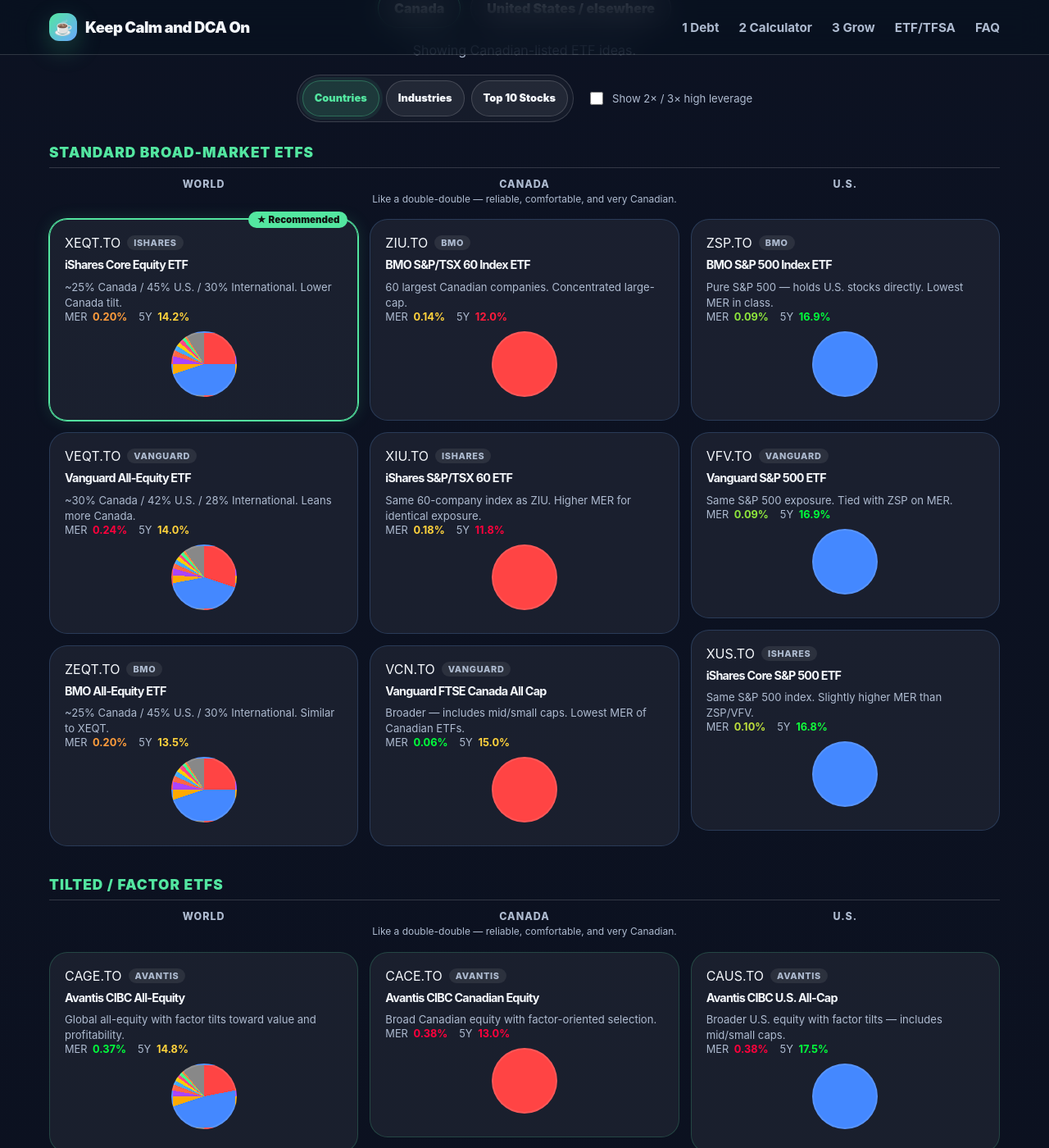
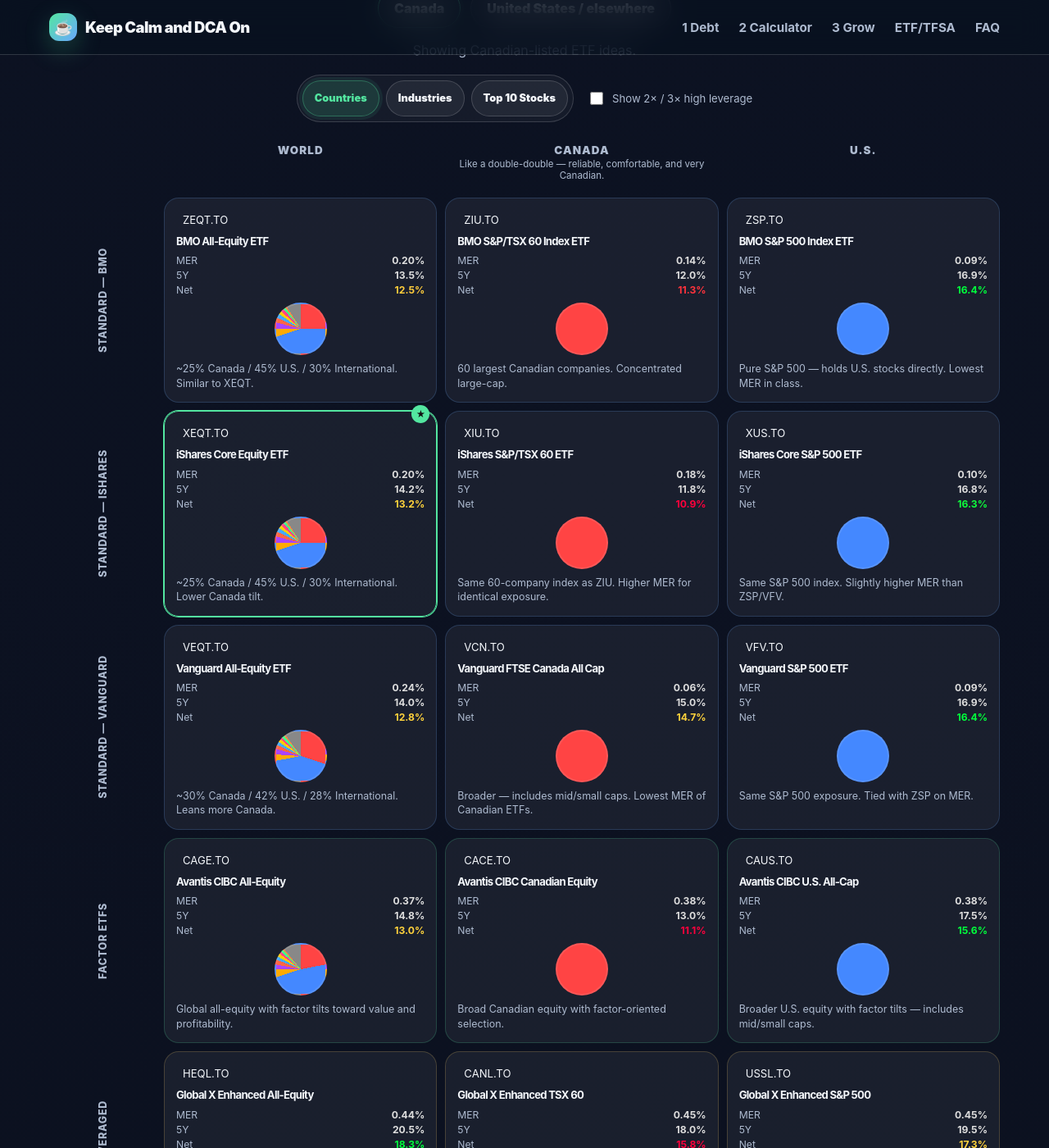
Before and after one commit to thestamp/dcathedip, a Jekyll site: the page built from index.html, in a window 1280 px wide and 1400 px high, scrolled down 10982 px. Shown: the whole window at 82% size. Built offline with Jekyll 4.4.1, drawn with Linux system fonts in a browser that asks for light colours; some of the changed text lies outside the part shown.

Commit message:
Restructure ETF grid: row-per-company, Net score, vertical row labels
- 5 rows: BMO → iShares → Vanguard → Factor → 1.25× Leveraged
- 4 columns: Row label | World | Canada | U.S.
- Vertical text row labels on the left
- New "Net" metric: 5Y return minus 5× MER, color-coded red→yellow→green
- MER and 5Y shown uncolored for reference
- Only the Net score is color-coded

```diff
--- a/assets/css/styles.css
+++ b/assets/css/styles.css
@@ -588,7 +588,7 @@
 .etf-cell.growth { background: rgba(83,230,160,0.09); }
 .etf-cell.leveraged { background: rgba(255,209,102,0.09); }
 
-/* ETF card grid */
+/* ETF table layout — row-per-company */
 .etf-grid { margin-top: 0; }
 .etf-grid-controls {
   display: flex; align-items: center; justify-content: center; gap: 16px;
@@ -600,104 +600,94 @@
 }
 .pie-mode-btn { border-radius: 999px !important; font-size: 0.82rem; padding: 5px 14px !important; }
 .pie-mode-btn.active { background: rgba(83,230,160,0.15) !important; color: var(--green) !important; border-color: rgba(83,230,160,0.3) !important; }
-
 .etf-leverage-toggle {
   display: flex; align-items: center; gap: 8px; cursor: pointer;
   font-size: 0.82rem; color: var(--muted); user-select: none;
 }
 .etf-leverage-toggle input[type="checkbox"] { accent-color: var(--gold); width: 16px; height: 16px; }
-
-/* Section grouping */
 .etf-section { margin-bottom: 28px; }
 .etf-section-header {
   font-size: 1.08rem; font-weight: 900; color: var(--green);
   padding: 8px 0 8px; border-bottom: 1px solid var(--border);
   margin-bottom: 6px; text-transform: uppercase; letter-spacing: 0.06em;
 }
-.etf-matrix-h small {
-  display: block; font-weight: 400; text-transform: none; letter-spacing: 0;
-  font-size: 0.75rem; color: var(--muted); margin-top: 3px; line-height: 1.35;
+.etf-section-sub { font-size: 0.84rem; color: var(--muted); margin: 0 0 14px; line-height: 1.5; }
+
+.etf-table {
+  display: flex; flex-direction: column; gap: 10px;
 }
-.etf-matrix-headers {
-  display: grid; grid-template-columns: 1fr 1fr 1fr; gap: 14px;
-  margin-bottom: 10px;
+.etf-table-hdr {
+  display: grid; grid-template-columns: 130px 1fr 1fr 1fr; gap: 10px;
+  margin-bottom: 2px;
 }
-.etf-matrix-h {
-  text-align: center; font-size: 0.78rem; font-weight: 800;
+.etf-table-hdr span {
+  text-align: center; font-size: 0.84rem; font-weight: 900;
   color: var(--muted); text-transform: uppercase; letter-spacing: 0.08em;
-  padding: 6px 0;
+  padding: 8px 4px;
+}
+.etf-table-hdr span:first-child { color: transparent; }
+.etf-table-hdr small { display: block; font-weight: 400; text-transform: none; letter-spacing: 0; font-size: 0.72rem; color: var(--muted); margin-top: 2px; }
+.etf-table-row {
+  display: grid; grid-template-columns: 130px 1fr 1fr 1fr; gap: 10px;
+  align-items: stretch;
+}
+.etf-row-label {
+  display: flex; align-items: center; justify-content: center;
+  padding: 8px;
+}
+.etf-row-label span {
+  writing-mode: vertical-lr; transform: rotate(180deg);
+  font-size: 0.78rem; font-weight: 800; color: var(--muted);
+  text-transform: uppercase; letter-spacing: 0.06em;
+  white-space: nowrap;
 }
 
-.etf-columns {
-  display: grid;
-  grid-template-columns: 1fr 1fr 1fr;
-  gap: 14px;
+/* Cell cards inside the table */
+.etf-cell-card {
+  border: 1px solid var(--border); border-radius: 18px; padding: 14px;
+  background: rgba(255,255,255,0.06); display: flex; flex-direction: column;
 }
-.etf-col {
-  display: flex; flex-direction: column; gap: 14px;
+.etf-cell-card.standard { border-color: rgba(106,168,255,0.2); }
+.etf-cell-card.tilted { border-color: rgba(83,230,160,0.2); }
+.etf-cell-card.leveraged { border-color: rgba(255,209,102,0.2); }
+.etf-cell-card.etf-best { border-color: var(--green); box-shadow: 0 0 0 1px var(--green); }
+.etf-cell-card.empty { background: transparent; border-style: dashed; border-color: rgba(255,255,255,0.05); }
+.etf-best-star {
+  position: absolute; top: -8px; right: 8px;
+  background: var(--green); color: #111; font-weight: 900; font-size: 0.68rem;
+  width: 22px; height: 22px; border-radius: 50%; display: flex; align-items: center; justify-content: center;
+  cursor: help;
 }
+.etf-cell-card { position: relative; }
+.etf-cell-head { display: flex; align-items: center; gap: 8px; margin-bottom: 6px; }
+.etf-cell-head .ticker { margin-bottom: 0; font-size: 0.82rem; padding: 4px 8px; }
+.etf-cell-card h3 { font-size: 0.82rem; margin-bottom: 8px; line-height: 1.25; }
+.etf-cell-metrics { display: flex; flex-direction: column; gap: 3px; margin-bottom: 8px; }
+.etf-cell-metrics .etf-metric { font-size: 0.76rem; color: var(--muted); display: flex; justify-content: space-between; }
+.etf-cell-metrics .etf-metric strong { color: #ddd; }
 
-.etf-cards {
-  display: grid;
-  grid-template-columns: repeat(5, 1fr);
-  gap: 14px;
-}
+.etf-cell-card .etf-pie { width: 64px; height: 64px; margin: 0 auto 8px; }
+.etf-cell-card .etf-lean { font-size: 0.78rem; margin: 0; color: var(--muted); line-height: 1.4; flex-grow: 1; }
+
+/* High-leverage cards (standalone, not in table) */
+.etf-cards { display: grid; grid-template-columns: repeat(2, 1fr); gap: 14px; }
 .etf-card {
-  border: 1px solid var(--border);
-  border-radius: 22px;
-  padding: 18px;
-  background: rgba(255,255,255,0.06);
-  position: relative;
-  display: flex;
-  flex-direction: column;
-}
-.etf-card.standard { border-color: rgba(106,168,255,0.2); }
-.etf-card.tilted { border-color: rgba(83,230,160,0.2); }
-.etf-card.leveraged { border-color: rgba(255,209,102,0.2); }
-.etf-card.etf-best {
-  border-color: var(--green);
-  box-shadow: 0 0 0 1px var(--green), 0 0 20px rgba(83,230,160,0.15);
-}
-.etf-best-star {
-  position: absolute; top: -10px; right: 12px;
-  background: var(--green); color: #111; font-weight: 900; font-size: 0.72rem;
-  padding: 3px 10px; border-radius: 999px; cursor: help;
-  white-space: nowrap;
-}
-.etf-card-head {
-  display: flex; align-items: center; gap: 8px; flex-wrap: wrap; margin-bottom: 8px;
-}
-.etf-card-head .ticker { margin-bottom: 0; }
-.etf-provider-tag {
-  font-size: 0.68rem; font-weight: 800; text-transform: uppercase;
-  letter-spacing: 0.06em; color: var(--muted);
-  background: rgba(255,255,255,0.08); border-radius: 999px; padding: 2px 8px;
-}
-.etf-type-tag {
-  font-size: 0.65rem; font-weight: 700; text-transform: uppercase;
-  letter-spacing: 0.05em; color: var(--muted);
-  border: 1px solid var(--border); border-radius: 999px; padding: 1px 7px;
-  margin-left: auto;
-}
-.etf-lev-tag {
-  font-size: 0.7rem; font-weight: 900; color: #111;
-  background: var(--gold); border-radius: 999px; padding: 2px 8px;
-  margin-left: auto;
+  border: 1px solid var(--border); border-radius: 22px; padding: 18px;
+  background: rgba(255,255,255,0.06); display: flex; flex-direction: column;
 }
 .etf-card.high-lev { border-color: rgba(255,209,102,0.3); }
 .etf-card.high-lev.x3 { border-color: rgba(255,100,80,0.3); }
+.etf-card-head { display: flex; align-items: center; gap: 8px; flex-wrap: wrap; margin-bottom: 8px; }
+.etf-card-head .ticker { margin-bottom: 0; }
 .etf-card h3 { font-size: 0.9rem; margin-bottom: 8px; line-height: 1.3; }
 .etf-card-metrics { display: flex; gap: 14px; margin-bottom: 10px; }
 .etf-card .etf-metric { font-size: 0.8rem; color: var(--muted); }
-.etf-card .etf-metric strong { color: var(--green); margin-left: 3px; }
+.etf-card .etf-metric strong { color: #ddd; }
+.etf-lev-tag { font-size: 0.7rem; font-weight: 900; color: #111; background: var(--gold); border-radius: 999px; padding: 2px 8px; margin-left: auto; }
+.etf-card .etf-lean { font-size: 0.82rem; margin: 0; color: var(--muted); line-height: 1.45; flex-grow: 1; }
 
-/* ETF pie chart */
-.etf-pie {
-  width: 80px; height: 80px; border-radius: 50%;
-  margin: 0 auto 10px; cursor: help;
-  border: 2px solid rgba(255,255,255,0.1);
-  flex-shrink: 0;
-}
+/* Pie chart */
+.etf-pie { border-radius: 50%; margin: 0 auto; cursor: help; border: 2px solid rgba(255,255,255,0.1); flex-shrink: 0; }
 .etf-pie-tooltip {
   position: fixed; transform: translate(-50%, -100%);
   background: #1a1a2e; border: 1px solid var(--border);
@@ -705,16 +695,20 @@
   line-height: 1.55; color: #ddd; pointer-events: none; z-index: 9999;
   max-width: 240px; box-shadow: 0 8px 24px rgba(0,0,0,0.5);
 }
-.etf-lean { font-size: 0.82rem; margin: 0; color: var(--muted); line-height: 1.45; flex-grow: 1; }
 
-@media (max-width: 1200px) {
-  .etf-cards, .etf-columns { grid-template-columns: repeat(3, 1fr); }
+@media (max-width: 500px) {
+  .etf-cards { grid-template-columns: 1fr; }
 }
+
 @media (max-width: 768px) {
-  .etf-cards, .etf-columns { grid-template-columns: repeat(2, 1fr); }
+  .etf-table-hdr, .etf-table-row { grid-template-columns: 80px 1fr 1fr 1fr; }
+  .etf-table-hdr span { font-size: 0.72rem; }
+  .etf-row-label span { font-size: 0.68rem; }
 }
 @media (max-width: 500px) {
-  .etf-cards, .etf-columns { grid-template-columns: 1fr; }
+  .etf-table-hdr, .etf-table-row { grid-template-columns: 60px 1fr 1fr 1fr; }
+  .etf-cell-card { padding: 10px; }
+  .etf-cell-card h3 { font-size: 0.72rem; }
 }
 
 /* 1.25× leveraged ETF info section */
--- a/assets/js/app.js
+++ b/assets/js/app.js
@@ -252,40 +252,50 @@
   return `<div class="etf-pie" style="background: conic-gradient(${buildPieConic(items, total, isCountries)});" data-tooltip="${buildPieTooltip(items, total, isCountries).replace(/"/g, '&quot;')}"></div>`;
 }
 
-function renderEtfCard(etf, group) {
+function totalScore(etf) {
+  return (parseFloat(etf.return5y) - 5 * parseFloat(etf.mer)).toFixed(1);
+}
+
+function renderEtfCell(etf, group) {
   const isBest = etf.ticker === bestStandardTicker && etf.type === 'standard' && etf.market === 'World';
+  const score = totalScore(etf);
+  const scores = group.map(e => parseFloat(totalScore(e)));
+  const scoreColor = tierColor(parseFloat(score), scores, false);
   return `
-    <article class="etf-card ${etf.type}${isBest ? ' etf-best' : ''}">
-      ${isBest ? `<span class="etf-best-star" title="Best international standard ETF: scored by 1Y return ÷ MER">★ Recommended</span>` : ''}
-      <div class="etf-card-head">
+    <article class="etf-cell-card ${etf.type}${isBest ? ' etf-best' : ''}">
+      ${isBest ? `<span class="etf-best-star" title="Best international standard ETF: scored by 5Y return ÷ MER">★</span>` : ''}
+      <div class="etf-cell-head">
         <span class="ticker">${etf.ticker}</span>
-        <span class="etf-provider-tag">${etf.provider}</span>
       </div>
       <h3>${etf.name}</h3>
-      <p class="etf-lean">${etf.lean}</p>
-      <div class="etf-card-metrics">
-        <span class="etf-metric">MER <strong style="color:${merColor(etf.mer, group)}">${etf.mer}</strong></span>
-        <span class="etf-metric">5Y <strong style="color:${return5yColor(etf.return5y, group)}">${etf.return5y}</strong></span>
+      <div class="etf-cell-metrics">
+        <span class="etf-metric">MER <strong>${etf.mer}</strong></span>
+        <span class="etf-metric">5Y <strong>${etf.return5y}</strong></span>
+        <span class="etf-metric">Net <strong style="color:${scoreColor}">${score}%</strong></span>
       </div>
       ${renderPieChart(etf)}
+      <p class="etf-lean">${etf.lean}</p>
     </article>
   `;
 }
 
 function renderHighLevCard(etf, group) {
+  const score = totalScore(etf);
+  const scores = group.map(e => parseFloat(totalScore(e)));
+  const scoreColor = tierColor(parseFloat(score), scores, false);
   return `
     <article class="etf-card high-lev ${etf.leverage.replace('x','')}">
       <div class="etf-card-head">
         <span class="ticker">${etf.ticker}</span>
-        <span class="etf-provider-tag">${etf.provider}</span>
         <span class="etf-lev-tag">${etf.leverage}</span>
       </div>
       <h3>${etf.name}</h3>
+      <div class="etf-card-metrics">
+        <span class="etf-metric">MER <strong>${etf.mer}</strong></span>
+        <span class="etf-metric">5Y <strong>${etf.return5y}</strong></span>
+        <span class="etf-metric">Net <strong style="color:${scoreColor}">${score}%</strong></span>
+      </div>
       <p class="etf-lean">${etf.lean}</p>
-      <div class="etf-card-metrics">
-        <span class="etf-metric">MER <strong style="color:${merColor(etf.mer, group)}">${etf.mer}</strong></span>
-        <span class="etf-metric">5Y <strong style="color:${return5yColor(etf.return5y, group)}">${etf.return5y}</strong></span>
-      </div>
     </article>
   `;
 }
@@ -318,9 +328,27 @@
         </div>
       `;
     } else {
-      const standardEtfs = etfsFlat.filter(e => e.type === 'standard');
-      const tiltedEtfs = etfsFlat.filter(e => e.type === 'tilted');
-      const leveragedEtfs = etfsFlat.filter(e => e.type === 'leveraged');
+      // Build row-per-company layout
+      const byProvider = (provider) => etfsFlat.filter(e => e.provider === provider && e.type === 'standard');
+      const bmo = byProvider('BMO');
+      const ishares = byProvider('iShares');
+      const vanguard = byProvider('Vanguard');
+      const tilted = etfsFlat.filter(e => e.type === 'tilted');
+      const leveraged = etfsFlat.filter(e => e.type === 'leveraged');
+      const allStandard = etfsFlat.filter(e => e.type === 'standard');
+
+      function cell(etfs, market) {
+        const e = etfs.find(x => x.market === market);
+        return e ? renderEtfCell(e, allStandard) : '<div class="etf-cell-card empty"></div>';
+      }
+      function tiltedCell(market) {
+        const e = tilted.find(x => x.market === market);
+        return e ? renderEtfCell(e, tilted) : '<div class="etf-cell-card empty"></div>';
+      }
+      function levCell(market) {
+        const e = leveraged.find(x => x.market === market);
+        return e ? renderEtfCell(e, leveraged) : '<div class="etf-cell-card empty"></div>';
+      }
 
       grid.classList.add("etf-grid");
       grid.innerHTML = `
@@ -335,43 +363,27 @@
             <span>Show 2× / 3× high leverage</span>
           </label>
         </div>
-        <div class="etf-section">
-          <div class="etf-section-header">Standard Broad-Market ETFs</div>
-          <div class="etf-matrix-headers">
-            <span class="etf-matrix-h">World</span>
-            <span class="etf-matrix-h">Canada <small>Like a double-double — reliable, comfortable, and very Canadian.</small></span>
-            <span class="etf-matrix-h">U.S.</span>
+        <div class="etf-table">
+          <div class="etf-table-hdr"><span></span><span>World</span><span>Canada <small>Like a double-double — reliable, comfortable, and very Canadian.</small></span><span>U.S.</span></div>
+          <div class="etf-table-row">
+            <div class="etf-row-label"><span>Standard — BMO</span></div>
+            ${cell(bmo, 'World')}${cell(bmo, 'Canada')}${cell(bmo, 'U.S.')}
           </div>
-          <div class="etf-columns">
-            <div class="etf-col">${standardEtfs.filter(e => e.market === 'World').map(e => renderEtfCard(e, standardEtfs)).join("")}</div>
-            <div class="etf-col">${standardEtfs.filter(e => e.market === 'Canada').map(e => renderEtfCard(e, standardEtfs)).join("")}</div>
-            <div class="etf-col">${standardEtfs.filter(e => e.market === 'U.S.').map(e => renderEtfCard(e, standardEtfs)).join("")}</div>
+          <div class="etf-table-row">
+            <div class="etf-row-label"><span>Standard — iShares</span></div>
+            ${cell(ishares, 'World')}${cell(ishares, 'Canada')}${cell(ishares, 'U.S.')}
           </div>
-        </div>
-        <div class="etf-section">
-          <div class="etf-section-header">Tilted / Factor ETFs</div>
-          <div class="etf-matrix-headers">
-            <span class="etf-matrix-h">World</span>
-            <span class="etf-matrix-h">Canada <small>Like a double-double — reliable, comfortable, and very Canadian.</small></span>
-            <span class="etf-matrix-h">U.S.</span>
+          <div class="etf-table-row">
+            <div class="etf-row-label"><span>Standard — Vanguard</span></div>
+            ${cell(vanguard, 'World')}${cell(vanguard, 'Canada')}${cell(vanguard, 'U.S.')}
           </div>
-          <div class="etf-columns">
-            <div class="etf-col">${tiltedEtfs.filter(e => e.market === 'World').map(e => renderEtfCard(e, tiltedEtfs)).join("")}</div>
-            <div class="etf-col">${tiltedEtfs.filter(e => e.market === 'Canada').map(e => renderEtfCard(e, tiltedEtfs)).join("")}</div>
-            <div class="etf-col">${tiltedEtfs.filter(e => e.market === 'U.S.').map(e => renderEtfCard(e, tiltedEtfs)).join("")}</div>
+          <div class="etf-table-row">
+            <div class="etf-row-label"><span>Factor ETFs</span></div>
+            ${tiltedCell('World')}${tiltedCell('Canada')}${tiltedCell('U.S.')}
           </div>
-        </div>
-        <div class="etf-section">
-          <div class="etf-section-header">1.25× Leveraged ETFs</div>
-          <div class="etf-matrix-headers">
-            <span class="etf-matrix-h">World</span>
-            <span class="etf-matrix-h">Canada <small>Like a double-double — reliable, comfortable, and very Canadian.</small></span>
-            <span class="etf-matrix-h">U.S.</span>
-          </div>
-          <div class="etf-columns">
-            <div class="etf-col">${leveragedEtfs.filter(e => e.market === 'World').map(e => renderEtfCard(e, leveragedEtfs)).join("")}</div>
-            <div class="etf-col">${leveragedEtfs.filter(e => e.market === 'Canada').map(e => renderEtfCard(e, leveragedEtfs)).join("")}</div>
-            <div class="etf-col">${leveragedEtfs.filter(e => e.market === 'U.S.').map(e => renderEtfCard(e, leveragedEtfs)).join("")}</div>
+          <div class="etf-table-row">
+            <div class="etf-row-label"><span>1.25× Leveraged</span></div>
+            ${levCell('World')}${levCell('Canada')}${levCell('U.S.')}
           </div>
         </div>
       `;
```
Also changed, not shown: tests/smoke.js (+7 -5 lines).
